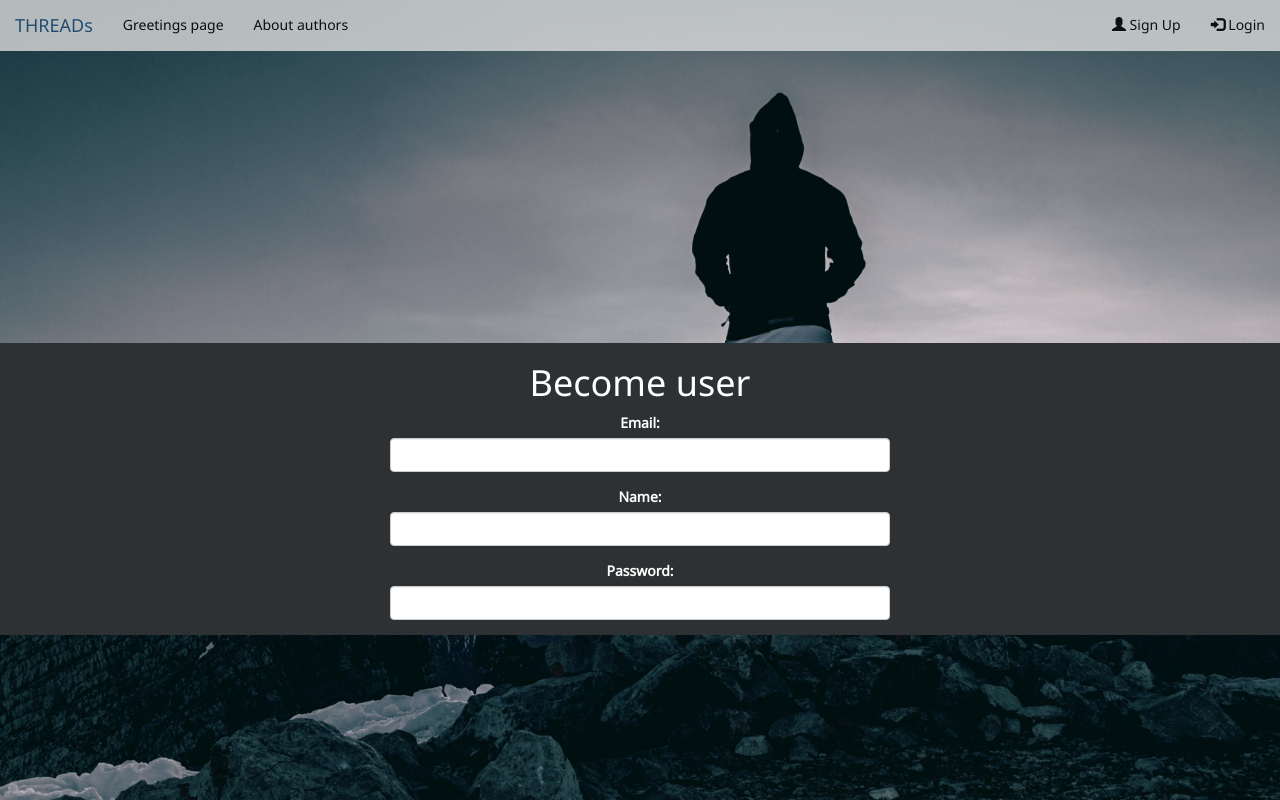
After one commit to Armenius/threads, a PHP site: page /templates/registrate.html in a window 1280 px wide. The commit adds this page. Run offline with PHP 8.4, Linux system fonts and the light colour scheme.

Commit message:
Registrate form created.

```diff
--- a/css/style.css
+++ b/css/style.css
@@ -32,7 +32,7 @@ a{
     color: black;
 }
 
-.welcome{
+.welcome, .register-form{
     position: absolute;
     top: 50%;
     text-align: center;
@@ -54,3 +54,14 @@ body::-webkit-scrollbar-track {
 body::-webkit-scrollbar-thumb {
     background-color: #464a4e;
 }
+
+.register-form{
+
+}
+
+.form-control{
+    width: 500px;
+    margin: auto;
+    text-align: center;
+    /*margin: -145px ;*/
+}
--- a/package.json
+++ b/package.json
@@ -6,7 +6,7 @@
   "scripts": {
     "start": "budo index.js:bundle.js"
   },
-  "author": "Parmenion ",
+  "author": "parmenion",
   "license": "",
   "devDependencies": {
     "budo": "^4.1.0"
--- /dev/null
+++ b/templates/registrate.html
@@ -0,0 +1,59 @@
+<!DOCTYPE html>
+<html lang="en">
+<head>
+    <meta charset="UTF-8">
+    <title> Become user </title>
+    <link rel="shortcut icon" href="http://www.images.pajezy.com/notes/thread.png" type="image/png">
+    <script src="https://ajax.googleapis.com/ajax/libs/jquery/2.2.0/jquery.min.js"></script>
+    <!-- Latest compiled and minified CSS -->
+    <link rel="stylesheet" href="//netdna.bootstrapcdn.com/bootstrap/3.3.2/css/bootstrap.min.css">
+
+    <!-- Optional theme -->
+    <link rel="stylesheet" href="//netdna.bootstrapcdn.com/bootstrap/3.3.2/css/bootstrap-theme.min.css">
+
+    <!-- Latest compiled and minified JavaScript -->
+    <script src="//netdna.bootstrapcdn.com/bootstrap/3.3.2/js/bootstrap.min.js"></script>
+    <link href="https://fonts.googleapis.com/css?family=Noto+Sans" rel="stylesheet">
+    <link rel="stylesheet" href="../css/style.css">
+</head>
+<body>
+
+    <nav class="navbar navbar-fixed-top menu">
+        <div class="container-fluid">
+            <div class="navbar-header">
+                <a class="navbar-brand" href="#"> THREADs </a>
+            </div>
+            <ul class="nav navbar-nav">
+                <!--<li class="active"><a href="#"> Home </a></li>-->
+                <li><a href="#">Greetings page</a></li>
+                <li><a href="#">About authors</a></li>
+            </ul>
+            <ul class="nav navbar-nav navbar-right">
+                <li><a href="#"><span class="glyphicon glyphicon-user"></span> Sign Up</a></li>
+                <li><a href="#"><span class="glyphicon glyphicon-log-in"></span> Login</a></li>
+            </ul>
+        </div>
+    </nav>
+
+    <div class="parallax">
+        <div class="register-form">
+            <h1> Become user  </h1>
+            <form method="post" action="">
+                <div class="form-group">
+                    <label for="email"> Email:</label>
+                    <input type="text" id="email" name="email" class="form-control">
+                </div>
+                <div class="form-group">
+                    <label for="name"> Name:</label>
+                    <input type="text" id="name" name="name" class="form-control">
+                </div>
+                <div class="form-group">
+                    <label for="password"> Password:</label>
+                    <input type="password" id="password" name="password" class="form-control">
+                </div>
+            </form>
+        </div>
+    </div>
+
+</body>
+</html>
```
Also changed, not shown: index.js (+38 -2 lines), templates/connect.html (+8 -1 lines).
